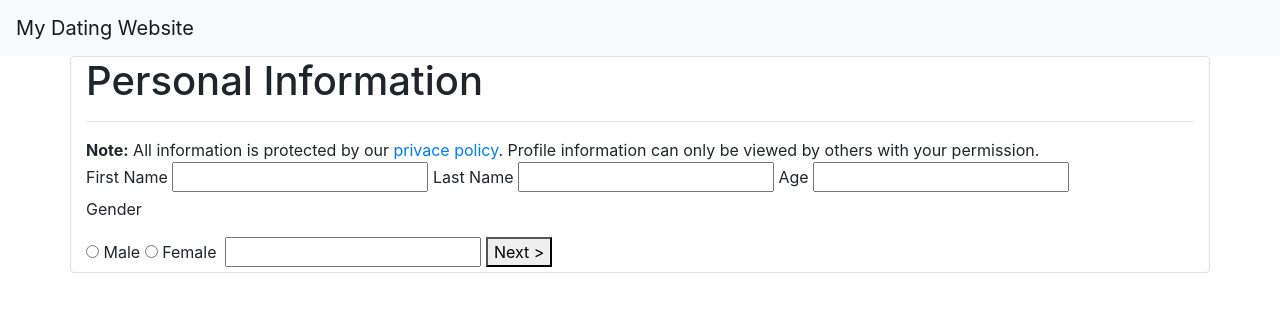
After one commit to MrDrennan/dating, a PHP site: page /views/frm-personal-info.html in a window 1280 px wide. The commit adds this page. Shown: the top 312 px of the page. Run offline with PHP 8.4, Linux system fonts and the light colour scheme.

Commit message:
refactored form tag html placement

```diff
--- a/index.php
+++ b/index.php
@@ -18,4 +18,9 @@ $f3->route('GET /', function() {
    echo $view->render('views/home.html');
 });
 
+$f3->route('GET /create-profile/personal-info', function() {
+   $view = new Template();
+   echo $view->render('views/frm-personal-info.html');
+});
+
 $f3->run();
--- a/styles/styles.css
+++ b/styles/styles.css
@@ -1,5 +1,9 @@
 * {
     box-sizing: border-box;
+}
+
+a {
+    text-decoration: none;
 }
 
 /* Center non-block elements as block elements */
--- /dev/null
+++ b/views/frm-personal-info.html
@@ -0,0 +1,62 @@
+<!doctype html>
+<html lang="en">
+<head>
+    <!-- Required meta tags -->
+    <meta charset="utf-8">
+    <meta name="viewport" content="width=device-width, initial-scale=1, shrink-to-fit=no">
+
+    <!-- Bootstrap CSS -->
+    <link rel="stylesheet" href="https://stackpath.bootstrapcdn.com/bootstrap/4.4.1/css/bootstrap.min.css" integrity="sha384-Vkoo8x4CGsO3+Hhxv8T/Q5PaXtkKtu6ug5TOeNV6gBiFeWPGFN9MuhOf23Q9Ifjh" crossorigin="anonymous">
+
+    <!-- Favicon -->
+    <link rel="icon" type="image/png" href="images/dating-icon.png">
+
+    <title>Create Profile | My Dating Website</title>
+</head>
+<body>
+<nav class="navbar navbar-light bg-light navbar-expand-lg">
+    <a class="navbar-brand" href="/328/dating">My Dating Website</a>
+</nav>
+
+<main class="container clearfix border rounded">
+
+        <h1>Personal Information</h1>
+        <hr>
+
+        <div>
+            <strong>Note:</strong> All information is protected by our <a href="#">privace policy</a>.
+            Profile information can only be viewed by others with your permission.
+        </div>
+
+    <form action="" method="post">
+
+        <label for="f-name">First Name</label>
+        <input id="f-name" name="f-name" type="text">
+
+        <label for="l-name">Last Name</label>
+        <input id="l-name" name="l-name" type="text">
+
+        <label for="age">Age</label>
+        <input id="age" name="age" type="text">
+
+        <p>Gender</p>
+        <input id="male" type="radio" name="gender" value="male">
+        <label for="male">Male</label>
+
+        <input id="female" type="radio" name="gender" value="female">
+        <label for="female">Female</label>
+
+        <label for="phone"></label>
+        <input id="phone" name="phone" type="text">
+
+        <button type="submit">Next ></button>
+    </form>
+</main>
+
+<!-- Optional JavaScript -->
+<!-- jQuery first, then Popper.js, then Bootstrap JS -->
+<script src="https://code.jquery.com/jquery-3.4.1.slim.min.js" integrity="sha384-J6qa4849blE2+poT4WnyKhv5vZF5SrPo0iEjwBvKU7imGFAV0wwj1yYfoRSJoZ+n" crossorigin="anonymous"></script>
+<script src="https://cdn.jsdelivr.net/npm/popper.js@1.16.0/dist/umd/popper.min.js" integrity="sha384-Q6E9RHvbIyZFJoft+2mJbHaEWldlvI9IOYy5n3zV9zzTtmI3UksdQRVvoxMfooAo" crossorigin="anonymous"></script>
+<script src="https://stackpath.bootstrapcdn.com/bootstrap/4.4.1/js/bootstrap.min.js" integrity="sha384-wfSDF2E50Y2D1uUdj0O3uMBJnjuUD4Ih7YwaYd1iqfktj0Uod8GCExl3Og8ifwB6" crossorigin="anonymous"></script>
+</body>
+</html>
```
Also changed, not shown: views/home.html (+5 -3 lines), .htaccess (added).
